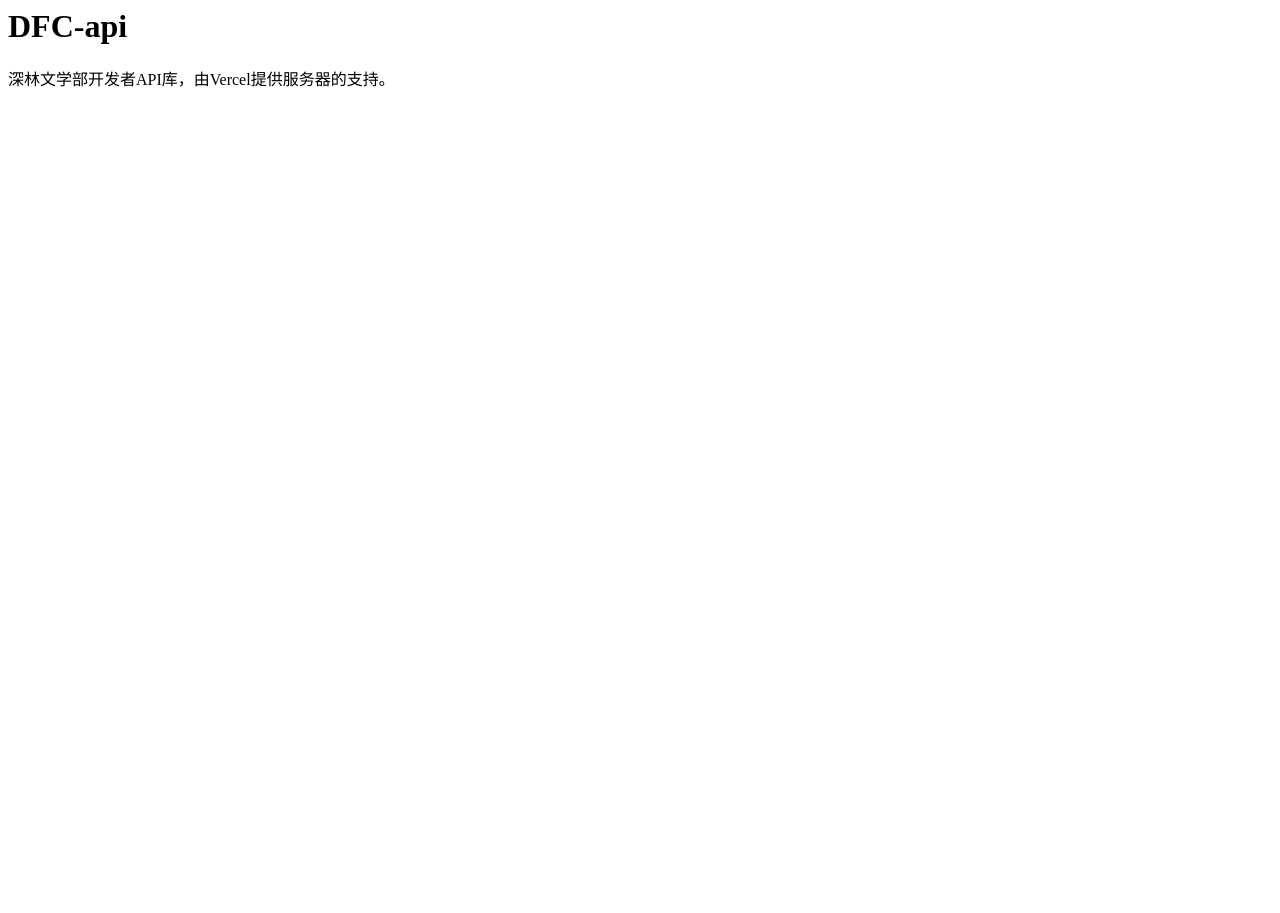
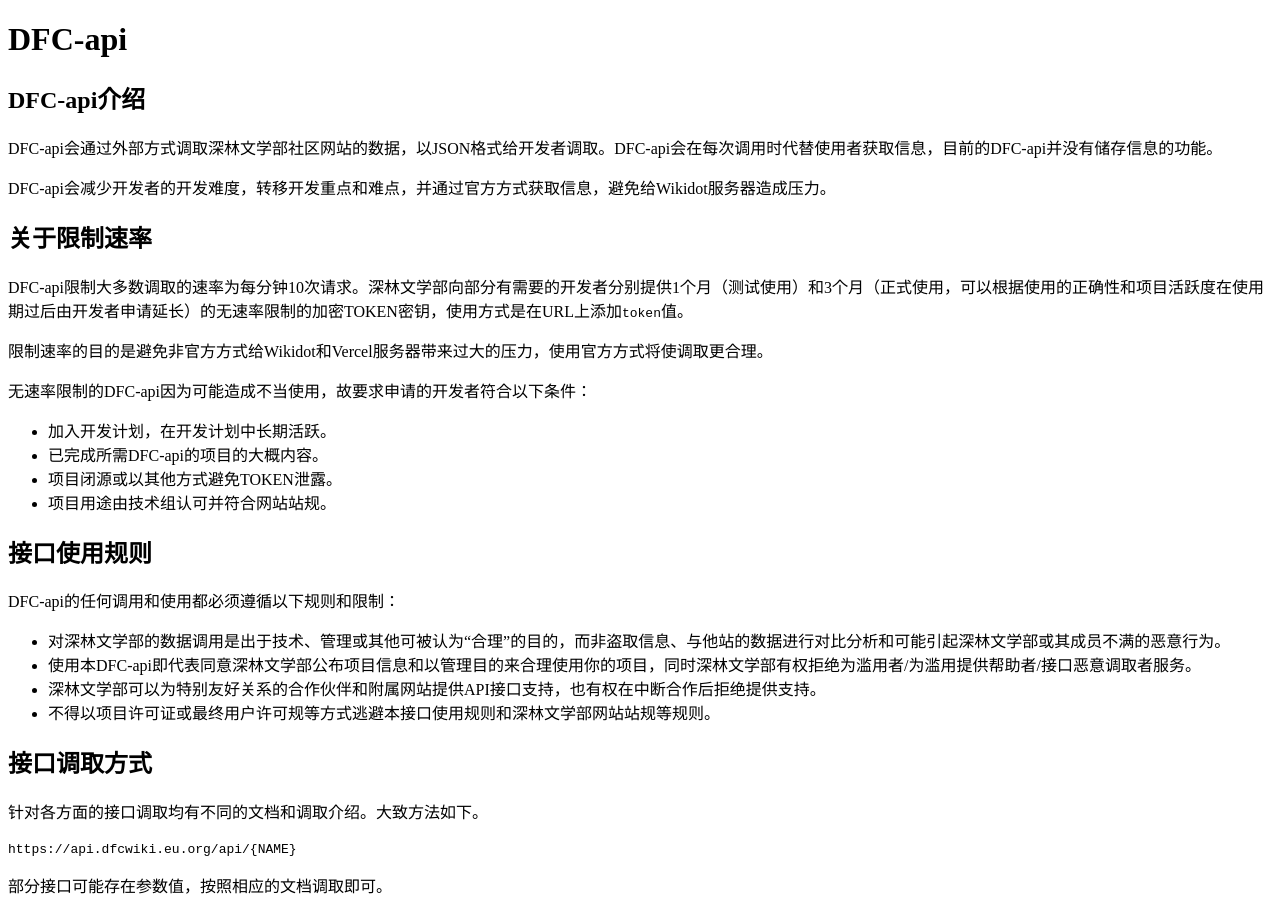
Before and after one commit to DeepForestClub/DFC-api, a website: page index.html in a window 1280 px wide. Before the commit the page ends 800 px from the top, so only its background shows below. Drawn offline with Linux system fonts and the light colour scheme.

Commit message:
Update index.html
Signed-off-by: lest-day <106459514+lest-day@users.noreply.github.com>

```diff
--- a/index.html
+++ b/index.html
@@ -1,9 +1,42 @@
+<!DOCTYPE html>
 <html>
-    <head>
-        <meta charset="utf-8">
-    </head>
-    <body>
-        <h1>DFC-api</h1>
-        <p>深林文学部开发者API库，由Vercel提供服务器的支持。</p>
-    </body>
+<head>
+    <title>DFC-api</title>
+</head>
+<body>
+
+<h1>DFC-api</h1>
+
+<h2>DFC-api介绍</h2>
+<p>DFC-api会通过外部方式调取深林文学部社区网站的数据，以JSON格式给开发者调取。DFC-api会在每次调用时代替使用者获取信息，目前的DFC-api并没有储存信息的功能。</p>
+<p>DFC-api会减少开发者的开发难度，转移开发重点和难点，并通过官方方式获取信息，避免给Wikidot服务器造成压力。</p>
+
+<h2>关于限制速率</h2>
+<p>DFC-api限制大多数调取的速率为每分钟10次请求。深林文学部向部分有需要的开发者分别提供1个月（测试使用）和3个月（正式使用，可以根据使用的正确性和项目活跃度在使用期过后由开发者申请延长）的无速率限制的加密TOKEN密钥，使用方式是在URL上添加<code>token</code>值。</p>
+<p>限制速率的目的是避免非官方方式给Wikidot和Vercel服务器带来过大的压力，使用官方方式将使调取更合理。</p>
+<p>无速率限制的DFC-api因为可能造成不当使用，故要求申请的开发者符合以下条件：</p>
+<ul>
+    <li>加入开发计划，在开发计划中长期活跃。</li>
+    <li>已完成所需DFC-api的项目的大概内容。</li>
+    <li>项目闭源或以其他方式避免TOKEN泄露。</li>
+    <li>项目用途由技术组认可并符合网站站规。</li>
+</ul>
+
+<h2>接口使用规则</h2>
+<p>DFC-api的任何调用和使用都必须遵循以下规则和限制：</p>
+<ul>
+    <li>对深林文学部的数据调用是出于技术、管理或其他可被认为“合理”的目的，而非盗取信息、与他站的数据进行对比分析和可能引起深林文学部或其成员不满的恶意行为。</li>
+    <li>使用本DFC-api即代表同意深林文学部公布项目信息和以管理目的来合理使用你的项目，同时深林文学部有权拒绝为滥用者/为滥用提供帮助者/接口恶意调取者服务。</li>
+    <li>深林文学部可以为特别友好关系的合作伙伴和附属网站提供API接口支持，也有权在中断合作后拒绝提供支持。</li>
+    <li>不得以项目许可证或最终用户许可规等方式逃避本接口使用规则和深林文学部网站站规等规则。</li>
+</ul>
+
+<h2>接口调取方式</h2>
+<p>针对各方面的接口调取均有不同的文档和调取介绍。大致方法如下。</p>
+
+<code>https://api.dfcwiki.eu.org/api/{NAME}</code>
+
+<p>部分接口可能存在参数值，按照相应的文档调取即可。</p>
+
+</body>
 </html>
```
